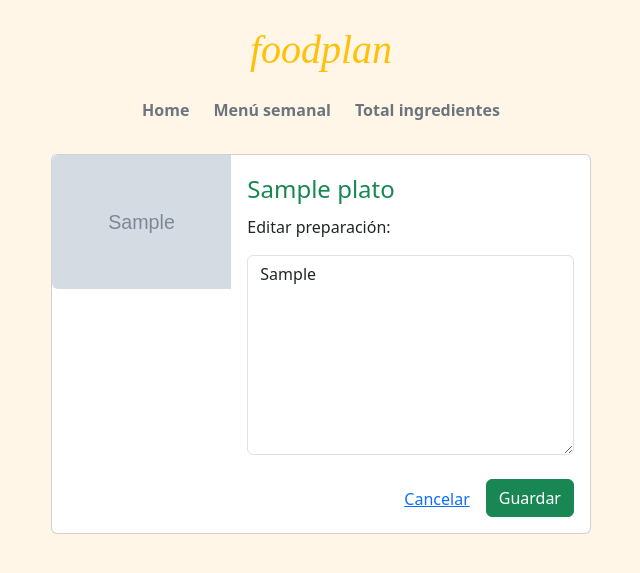
After one commit to dsveraa/foodplan, a Flask app: page /edit_preparation/1 in a window 1280 px wide. The commit adds this page. Shown: the top 573 px of the page, without its empty margins (319-959 px from the left). Run offline with Flask 3, Linux system fonts and the light colour scheme; tables that the repository leaves empty hold one stand-in row (values such as "Sample post"); grey boxes marked "Sample" are stand-in pictures; some libraries are stand-ins or nearby versions; some web fonts are replaced.

Commit message:
feat: edición de preparación de platos

```diff
--- a/app/routes.py
+++ b/app/routes.py
@@ -25,6 +25,34 @@ from app.services.helpers import (
 )
 
 def register_routes(app):
+    @app.route('/edit_preparation/<id>', methods=["GET", "POST"])
+    def edit_preparation(id):
+        '''
+        GET:
+
+        - filtrar plato por id
+        - obtener datos del plato desde tabla platos (nombre, preparación, imagen)
+
+        POST:
+
+        - reemplazar datos de preparación en tabla platos
+        '''
+
+        nombre, preparacion, imagen = obtener_plato(id)
+
+        if request.method == 'POST':
+            plato_obj = Plato.query.get_or_404(id)
+            preparacion = request.form.get('preparacion')
+
+            if preparacion:
+                plato_obj.preparacion = preparacion
+                db.session.commit()
+
+            return redirect(url_for("week"))
+
+        return render_template("edit_preparation.html", id=id, nombre=nombre, preparacion=preparacion, imagen=gsu(imagen))
+
+
     @app.route('/edit_ingredients/<id>', methods=["GET", "POST"])
     def edit_ingredients(id):
         '''
--- /dev/null
+++ b/app/templates/edit_preparation.html
@@ -0,0 +1,34 @@
+{% extends 'base.html' %}
+
+{% block title %}Editar Plato{% endblock %}
+
+{% block content %}
+
+<div class="card my-3" style="max-width: 540px;">
+    <div class="row g-0">
+        <div id="imagen" class="col-md-4">
+            <img src="{{ imagen }}" class="img-fluid rounded-start" alt="imagen del plato">
+        </div>
+        <div class="col-md-8">
+            <div class="card-body">
+                <div class="fs-4 text-success">
+                    {{ nombre }}
+                </div>
+                <div class="mt-2">
+                    <p class="">Editar preparación:</p>
+                </div>
+                <form action="/edit_preparation/{{ id }}" method="POST">
+                    <textarea class="form-control w-100" style="height: 200px;" name="preparacion" id="preparacion">{{ preparacion }}</textarea>
+                    <div class="d-flex mt-4 justify-content-end">
+                        <div class="d-flex gap-2">
+                            <a href="/week" class="mt-2 pe-2">Cancelar</a>
+                            <button type="submit" class="btn btn-success">Guardar</button>
+                        </div>
+                    </div>
+                </form>
+            </div>
+        </div>
+    </div>
+</div>
+
+{% endblock %}
--- a/app/templates/week.html
+++ b/app/templates/week.html
@@ -35,7 +35,7 @@
                                     {% endif %} {{ ingrediente.nombre }}</li>
                                 {% endfor %}
                             </ul>
-                            <h6>Preparación:</h6>
+                            <h6>Preparación:<a href="/edit_preparation/{{ dia.plato_id }}"><iconify-icon class="text-secondary" icon="pepicons-pencil:pen" width="20" height="20"></iconify-icon></a></h6>
                             <p>{{ dia.plato_preparacion }}</p>
                         </div>
                     </div>
```
Also changed, not shown: app/templates/change_combination.html (+6 -4 lines), app/static/images/9061C48A-1FB8-44DF-9B04-EB22DB46944B.jpeg (deleted), app/static/images/Captura_desde_2025-01-28_14-07-10.png (deleted), app/static/images/espagueti-bolognesa.webp (added), app/static/images/garbanzos.webp (added), app/static/images/lentejas.webp, app/static/images/pollo-pure.webp, app/static/images/zapallito-italiano.webp (added).
